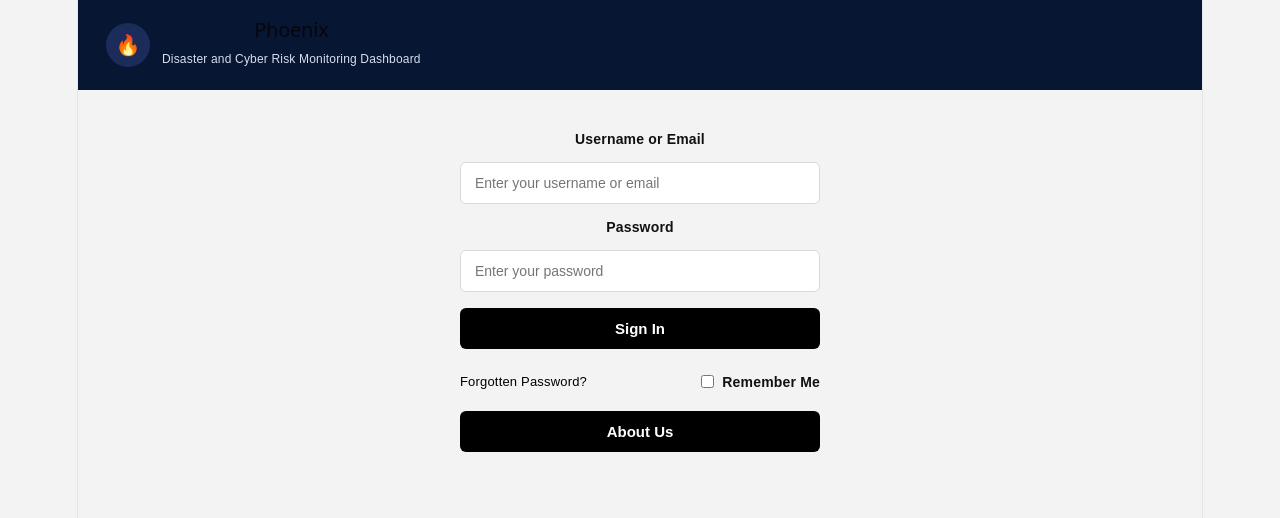
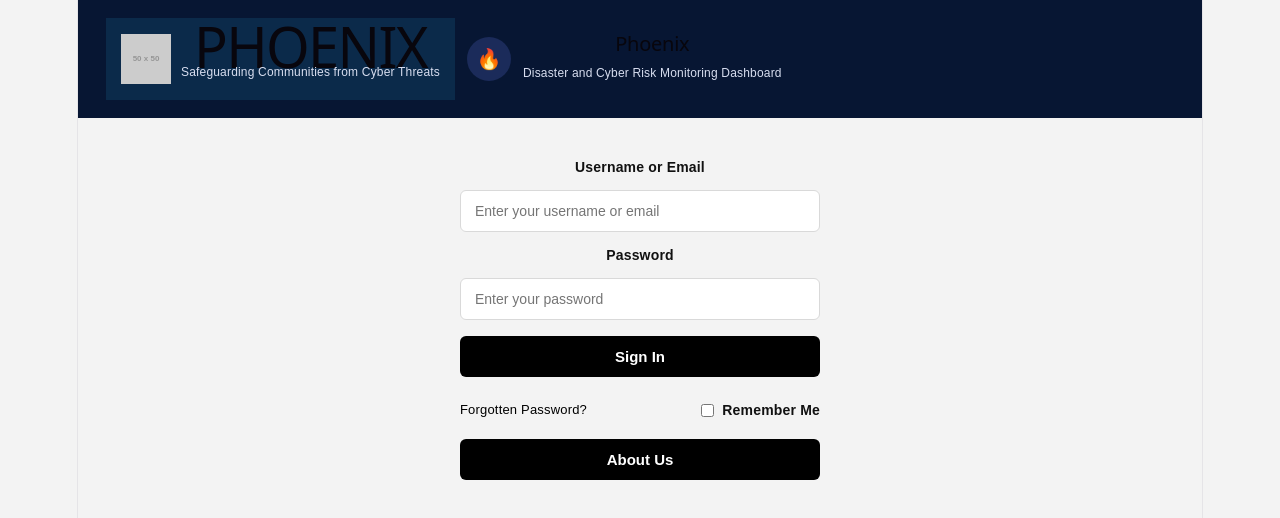
Before and after one commit to Hardhat-Enterprises/Phoenix, a React app in the folder frontend/frontend/: page / in a window 1280 px wide. Shown: the top 518 px of the page. Built offline with nearby package versions, Linux system fonts and the light colour scheme; the HTML template or start-up script is replaced by a standard one.

Commit message:
Commit Headers Design

```diff
--- a/frontend/frontend/src/App.jsx
+++ b/frontend/frontend/src/App.jsx
@@ -3,13 +3,16 @@ import LoginForm from "./components/LoginForm";
 import "./App.css";
 import AboutUs from "./AboutUs";
 import Sidebar from "./components/Sidebar";
+import Header from "./Header";
 
 function App() {
   const [page, setPage] = useState("login");
 
   return (
+
     <div className="login-page">
       <div className="temp-header">
+        <Header></Header>
         <div className="temp-logo">🔥</div>
         <div>
           <h2>Phoenix</h2>
--- /dev/null
+++ b/frontend/frontend/src/Header.jsx
@@ -0,0 +1,30 @@
+import React from "react";
+
+const Header = () => {
+  return (
+    <header style={{
+      backgroundColor: "#0b2a4a",
+      color: "white",
+      padding: "15px",
+      display: "flex",
+      alignItems: "center"
+    }}>
+
+      <img
+        src="https://via.placeholder.com/50"
+        alt="logo"
+        style={{ marginRight: "10px" }}
+      />
+
+      <div>
+        <h1 style={{ margin: 0 }}>PHOENIX</h1>
+        <p style={{ margin: 0 }}>
+          Safeguarding Communities from Cyber Threats
+        </p>
+      </div>
+
+    </header>
+  );
+};
+
+export default Header;
```
